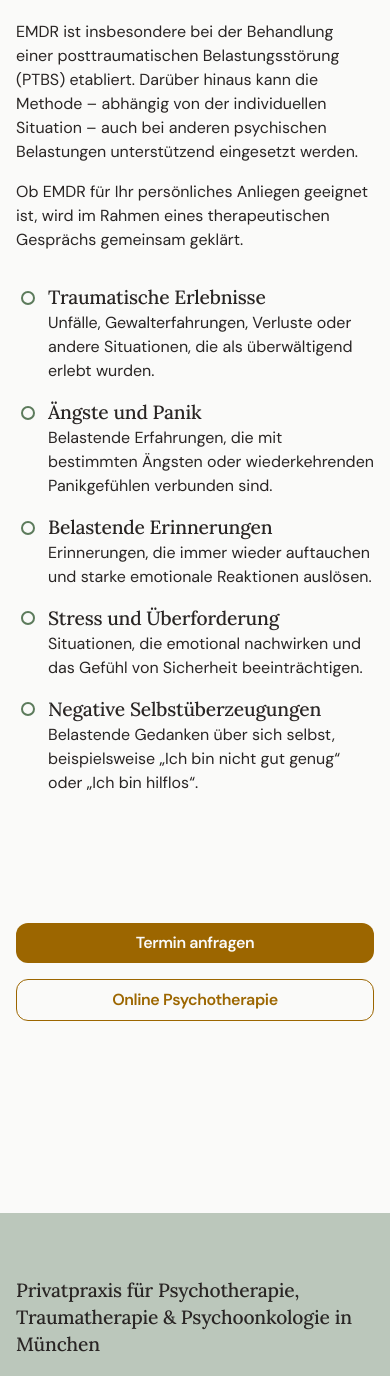
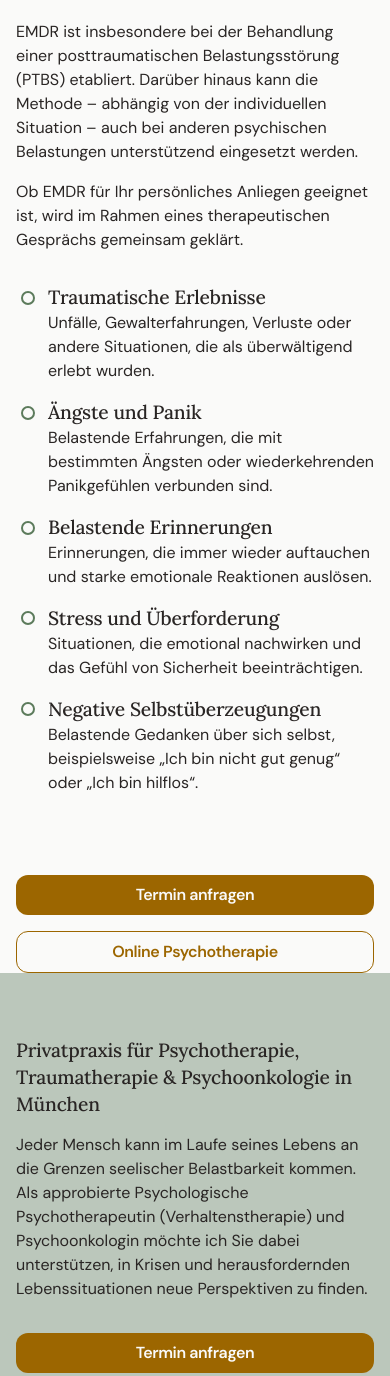
Before and after one commit to dscmari/psychotherapie-r, a Next.js app: page /emdr in a window 390 px wide. Shown: the part 1672-3048 px from the top of the page. Built offline with nearby package versions, Linux system fonts and the light colour scheme.

Commit message:
add responsiveness

```diff
--- a/app/emdr/page.tsx
+++ b/app/emdr/page.tsx
@@ -2,15 +2,11 @@ import { emdrHero } from "../data/hero";
 import Image from "next/image";
 import ContactBtn from "../components/btns/ContactBtn";
 import TopicBtn from "../components/btns/TopicBtn";
-import Process from "../components/Process";
-import { processCircles } from "../data/process";
 import ScrollToTopBtn from "../components/btns/ScrollToTopBtn";
 import Link from "next/link";
 import { Metadata } from "next";
 import {
-  Circle,
   CircleSmall,
-  Diamond,
   Eye,
   HeartHandshake,
 } from "lucide-react";
@@ -108,7 +104,7 @@ export default function page() {
       <section className="pt-24 lg:pt-32 xl:pt-48 px-4 md:px-16 lg:px-32">
         <div className="flex flex-col xl:flex-row gap-12 xl:gap-16">
           <div
-            className={`flex flex-col xl:flex-row gap-8 xl:gap-16 2xl:gap-32  md:py-16 lg:pt-0`}
+            className={`flex flex-col xl:flex-row gap-8 xl:gap-16 2xl:gap-32`}
           >
             <div className="xl:flex-1">
               <h1 className="max-w-lg">Wann kann EMDR helfen?</h1>
@@ -124,7 +120,7 @@ export default function page() {
                   Ob EMDR für Ihr persönliches Anliegen geeignet ist, wird im
                   Rahmen eines therapeutischen Gesprächs gemeinsam geklärt.
                 </p>
-                <div className="hidden lg:flex flex-col items-center gap-4 lg:flex-row mt-8">
+                <div className="hidden xl:flex items-center gap-4 lg:flex-row mt-8">
                   <ContactBtn className="w-full lg:w-44 mx-4 lg:mx-0 " />
                   <TopicBtn
                     className="w-full lg:w-52 mx-4 lg:mx-0 "
@@ -136,7 +132,7 @@ export default function page() {
 
               {/* <ContactBtn text={contactBtn.text} className="md:w-64 hidden md:flex" /> */}
             </div>
-            <div className="xl:flex-1 grid md:grid-cols-2 xl:grid-cols-1 gap-4 pb-12 xl:pb-0">
+            <div className="xl:flex-1 grid md:grid-cols-2 xl:grid-cols-1 gap-4">
               {issues.map((e, index) => (
                 <div key={index} className={``}>
                   <div className="flex items-center gap-2">
@@ -149,7 +145,7 @@ export default function page() {
             </div>
             {/* <ContactBtn text={contactBtn.text} className="md:hidden mt-12" /> */}
           </div>
-          <div className="flex lg:hidden flex-col items-center gap-4 lg:flex-row mt-8">
+          <div className="flex flex-col lg:flex-row xl:hidden items-center gap-4 mt-8">
             <ContactBtn className="w-full lg:w-44 mx-4 lg:mx-0 " />
             <TopicBtn
               className="w-full lg:w-52 mx-4 lg:mx-0 "
@@ -159,9 +155,6 @@ export default function page() {
           </div>
         </div>
       </section>
-      <section className="px-4 sm:px-16 xl:px-32 py-24 lg:py-32 ">
-        {/* <Reimbursement /> */}
-      </section>
       <ScrollToTopBtn />
     </main>
   );
```
